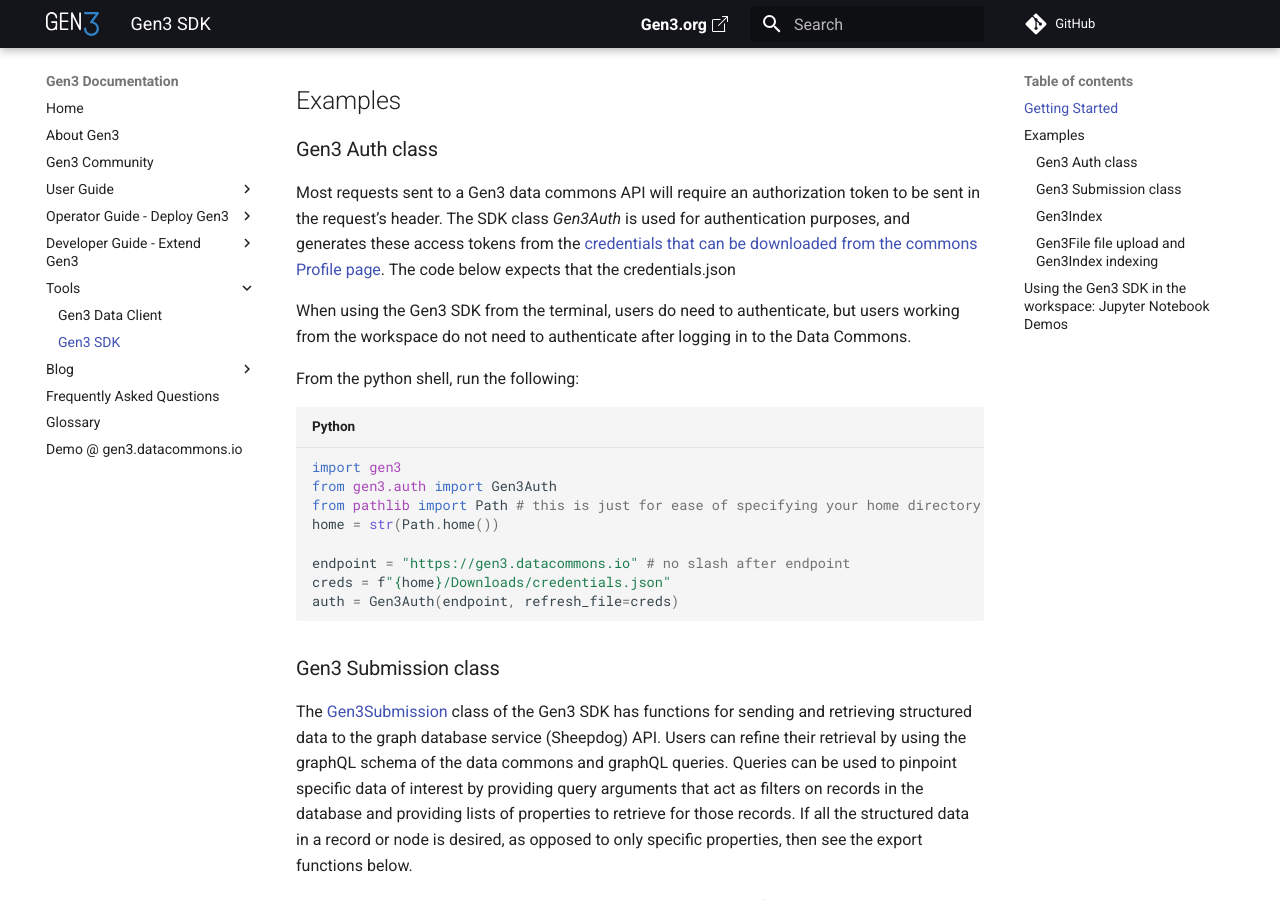
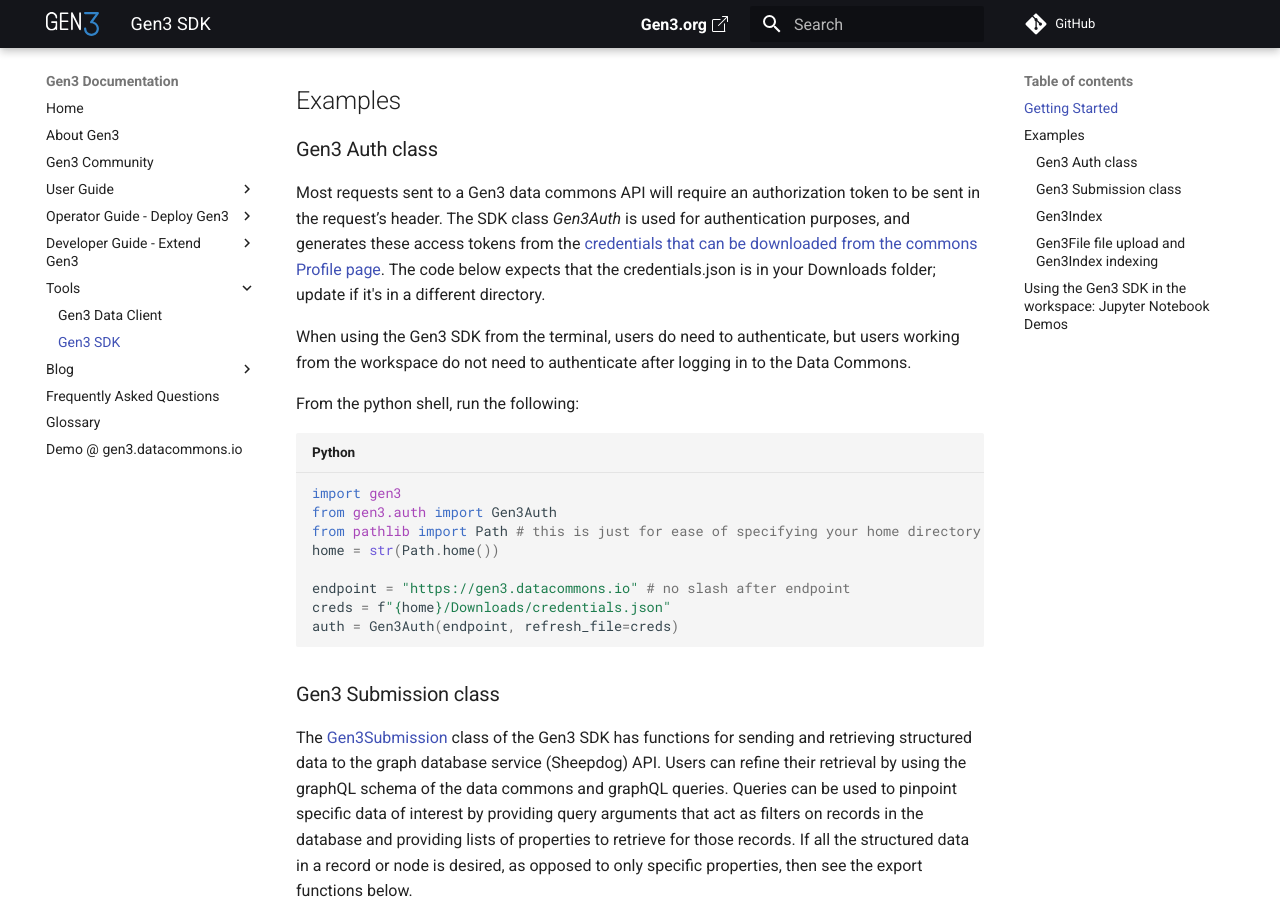
Before and after one commit to uc-cdis/docs-gen3, an MkDocs documentation site: the page built from docs/gen3-resources/tools/gen3-sdk.md, in a window 1280 px wide and 900 px high, scrolled down 1305 px. Built offline with MkDocs 1.6.1 and Material for MkDocs 9.7.7, drawn with Linux system fonts in a browser that asks for light colours; comment, search, counter and statistics services are not loaded.

Commit message:
Update gen3-sdk.md

```diff
--- a/docs/gen3-resources/tools/gen3-sdk.md
+++ b/docs/gen3-resources/tools/gen3-sdk.md
@@ -43,7 +43,7 @@
 
 ### Gen3 Auth class
 
-Most requests sent to a Gen3 data commons API will require an authorization token to be sent in the request’s header. The SDK class *Gen3Auth* is used for authentication purposes, and generates these access tokens from the [credentials that can be downloaded from the commons Profile page](./user-guide/using-api/#credentials-to-send-api-requests). The code below expects that the credentials.json
+Most requests sent to a Gen3 data commons API will require an authorization token to be sent in the request’s header. The SDK class *Gen3Auth* is used for authentication purposes, and generates these access tokens from the [credentials that can be downloaded from the commons Profile page](./user-guide/using-api/#credentials-to-send-api-requests). The code below expects that the credentials.json is in your Downloads folder; update if it's in a different directory.
 
    When using the Gen3 SDK from the terminal, users do need to authenticate, but users working from the workspace do not need to authenticate after  logging in to the Data Commons.
 
```
